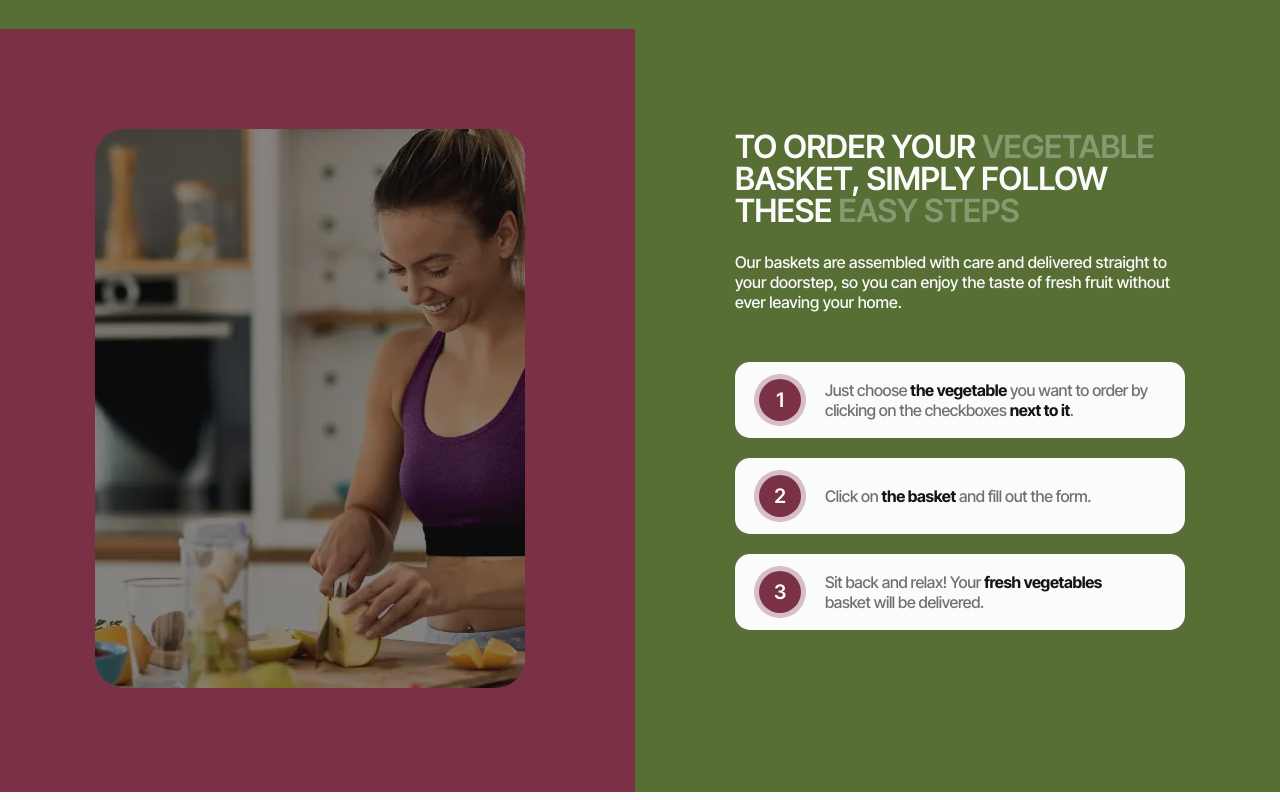
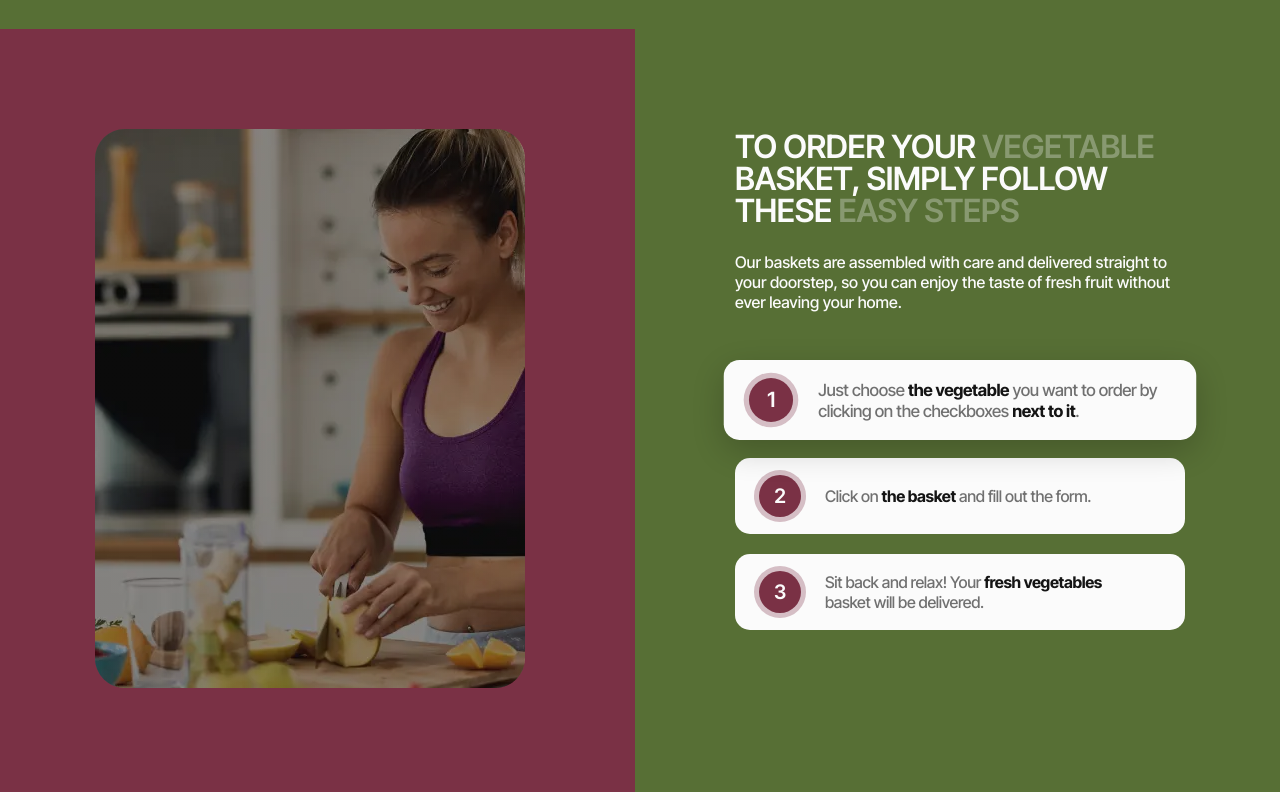
Before and after one commit to mafSida/green-harvest-team-project, a website built with Vite: page src/index.html in a window 1280 px wide. In both pictures the pointer is over the item 960 px from the left and 1171 px from the top of the page. Shown: the part 771-1571 px from the top of the page. Built offline with nearby package versions, Linux system fonts and the light colour scheme; files whose address does not match are found by name.

Commit message:
Update how.css

```diff
--- a/src/css/how.css
+++ b/src/css/how.css
@@ -86,6 +86,12 @@ ol {
   padding: 12px 27px 12px 24px;
   height: 76px;
   counter-increment: item;
+  transition: transform 250ms ease, box-shadow 250ms ease;
+}
+
+.steps-item:hover {
+  transform: scale(1.05);
+  box-shadow: 0 10px 30px rgba(0, 0, 0, 0.2);
 }
 
 .bold {
```
